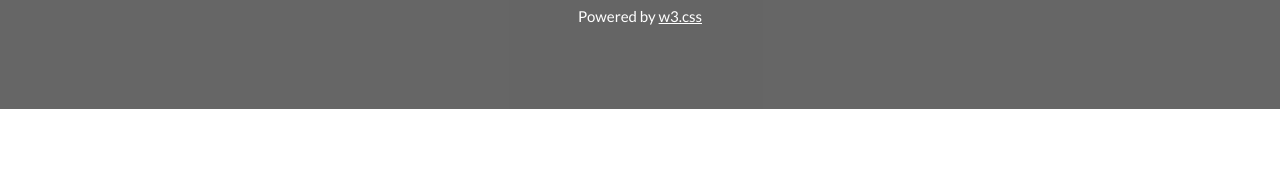
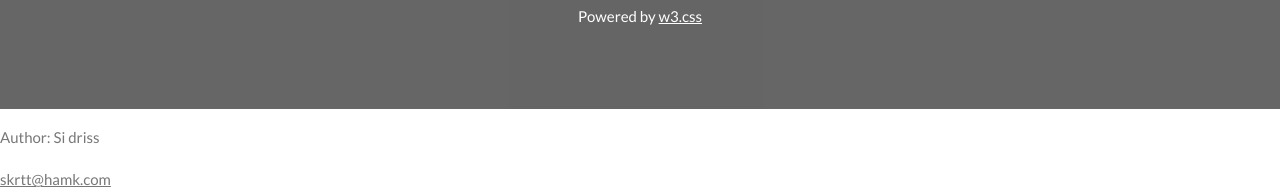
Before and after one commit to maj3stiic/SDT, a plain HTML site: page index.html in a window 1280 px wide. Shown: the part 3817-4010 px from the top of the page. Before the commit the page ends 3926 px from the top, so only its background shows below. Drawn offline with nearby package versions, Linux system fonts and the light colour scheme.

Commit message:
Footer added

```diff
--- a/index.html
+++ b/index.html
@@ -287,4 +287,8 @@ function toggleFunction() {
 </script>
 
 </body>
+  <footer>
+  <p>Author: Si driss</p>
+  <p><a href="mailto:sidriss@skrtt.com">skrtt@hamk.com</a></p>
+</footer>
 </html>
```
